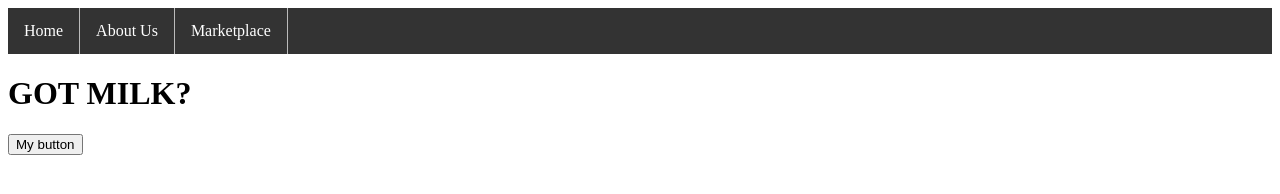
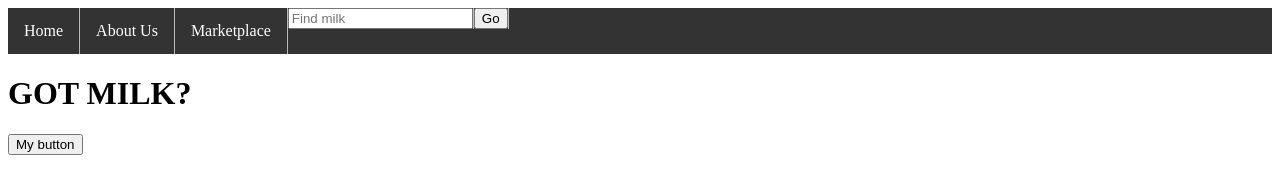
Before and after one commit to Seftond/deployment-lab, a website: page public/index.html in a window 1280 px wide. Drawn offline with Linux system fonts and the light colour scheme.

Commit message:
Add search bar

```diff
--- a/public/index.html
+++ b/public/index.html
@@ -13,6 +13,8 @@
             <li><a href="https://deployment-lab-sd.herokuapp.com/">Home</a></li>
             <li><a href="https://deployment-lab-sd.herokuapp.com/about">About Us</a></li>
             <li><a href="https://deployment-lab-sd.herokuapp.com/marketplace">Marketplace</a></li>
+            <li><input type="text" placeholder="Find milk" name="search"></li>
+            <li><button type="submit">Go</button></li>
         </ul>
         <h1>GOT MILK?</h1>
     </header>
```
